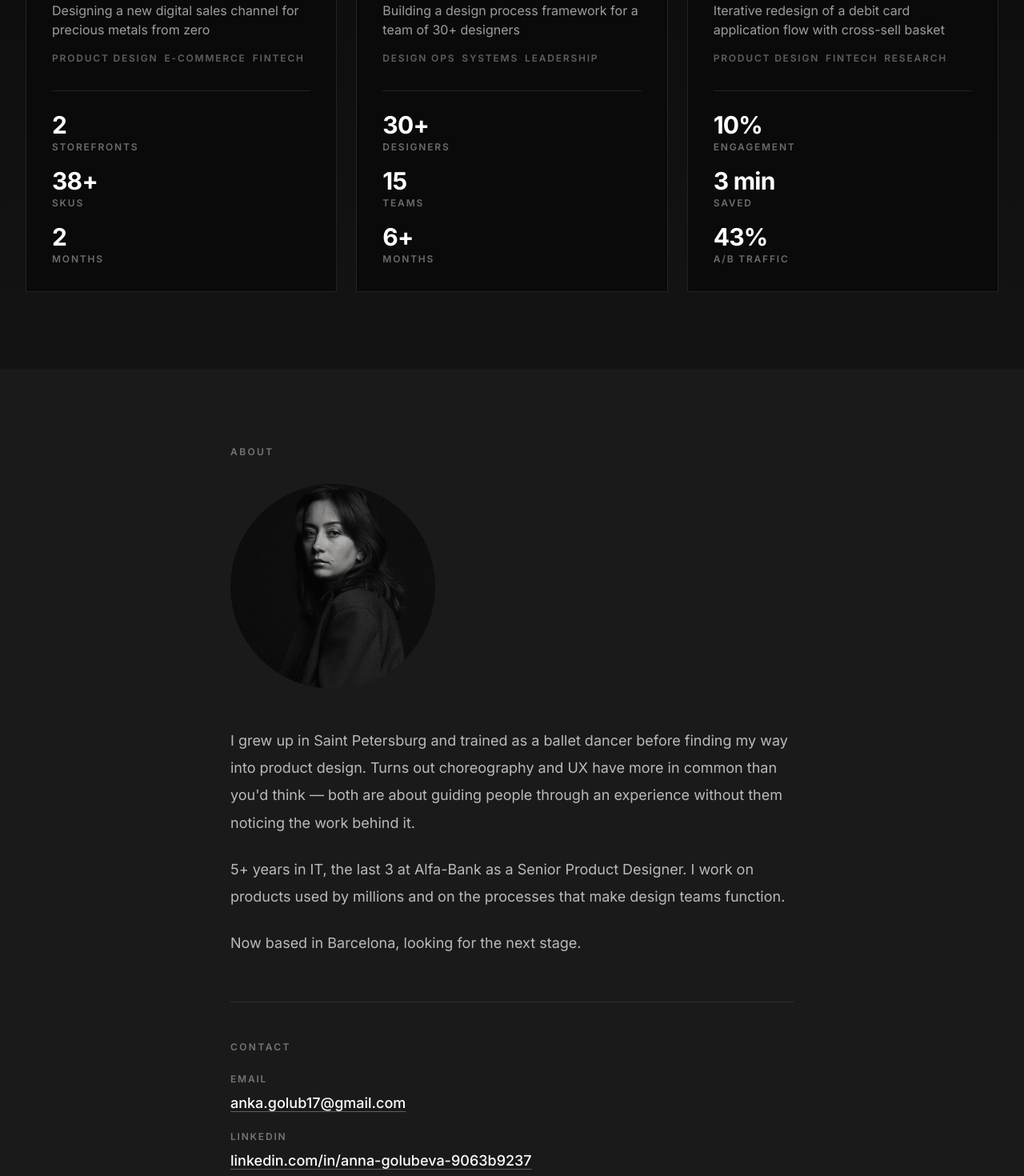
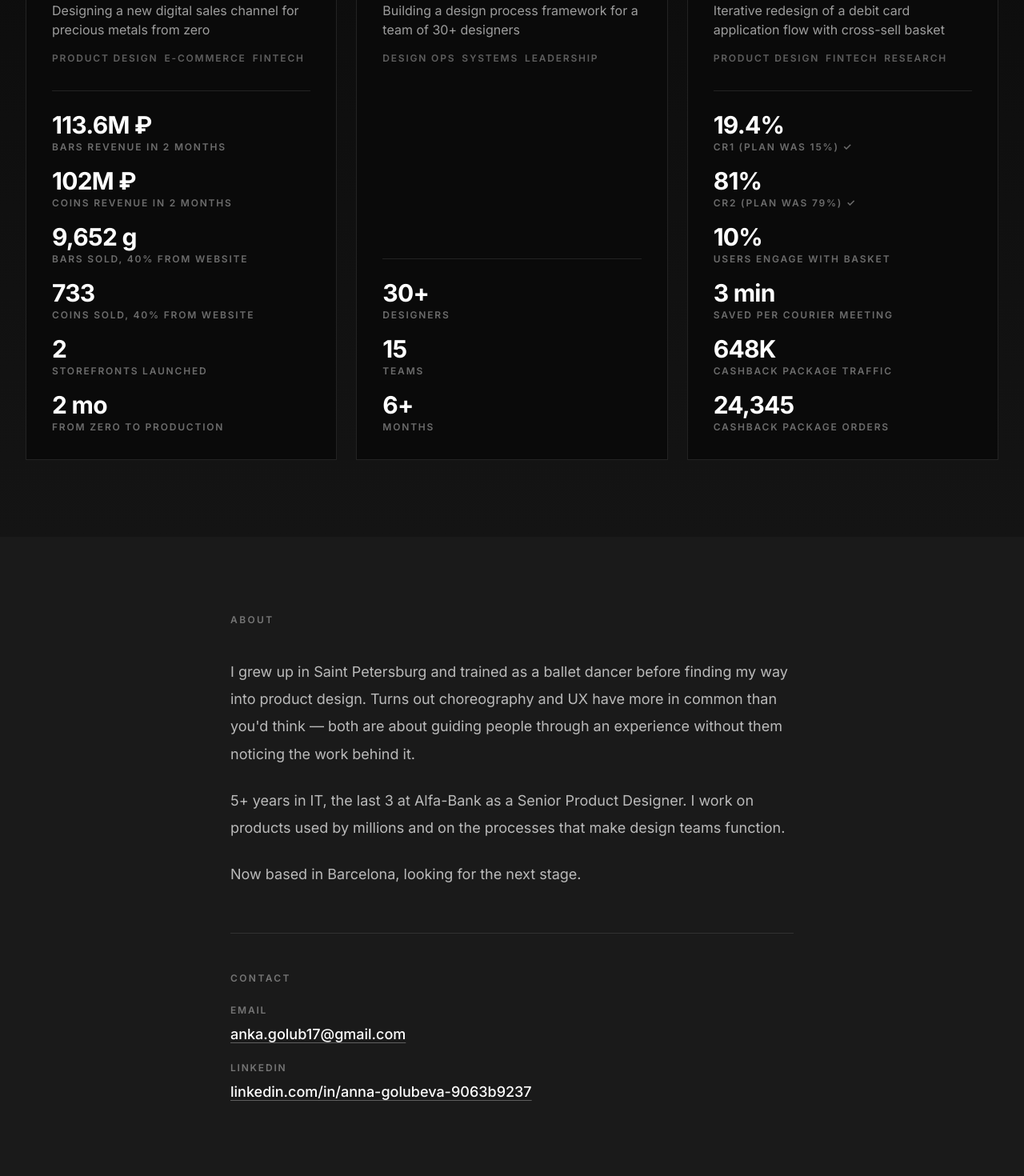
Before and after one commit to AnnGolub/portfolio, a Next.js app: page / in a window 1280 px wide. Shown: the part 1160-2630 px from the top of the page at 80% size. Built offline with nearby package versions, Linux system fonts and the light colour scheme.

Commit message:
Update case study metrics and refine hero and about layout.
Add stats grid on case pages, expand metals and basket data, zoom out hero on desktop, and remove about photo.

Co-authored-by: Cursor <cursoragent@cursor.com>

```diff
--- a/app/work/[slug]/page.tsx
+++ b/app/work/[slug]/page.tsx
@@ -59,21 +59,9 @@ export default function CaseStudyPage({ params }: PageProps) {
             </li>
           ))}
         </ul>
-        <ul className="mt-8 flex flex-wrap gap-8 border-t border-white/10 pt-8">
-          {caseStudy.stats.map((stat) => (
-            <li key={stat.label}>
-              <p className="text-2xl font-bold text-white sm:text-3xl">
-                {stat.value}
-              </p>
-              <p className="mt-1 text-xs font-semibold uppercase tracking-[0.15em] text-white/40">
-                {stat.label}
-              </p>
-            </li>
-          ))}
-        </ul>
       </header>
 
-      <CaseStudyContent content={caseStudy.content} />
+      <CaseStudyContent content={caseStudy.content} stats={caseStudy.stats} />
     </PageShell>
   );
 }
--- a/components/AboutSection.tsx
+++ b/components/AboutSection.tsx
@@ -10,15 +10,7 @@ export function AboutSection() {
       <div className="mx-auto max-w-6xl lg:max-w-[44rem]">
         <SectionLabel>About</SectionLabel>
 
-        <img
-          src="/photo.jpg"
-          alt="Anna Golubeva"
-          width={256}
-          height={256}
-          className="mt-8 h-64 w-64 rounded-full object-cover"
-        />
-
-        <div className="mt-10 space-y-6 text-base leading-[1.85] text-white/70 sm:mt-12 sm:text-lg sm:leading-[1.9]">
+        <div className="mt-8 space-y-6 text-base leading-[1.85] text-white/70 sm:mt-10 sm:text-lg sm:leading-[1.9]">
           <p>
             I grew up in Saint Petersburg and trained as a ballet dancer before
             finding my way into product design. Turns out choreography and UX
--- a/components/CaseStudyContent.tsx
+++ b/components/CaseStudyContent.tsx
@@ -1,4 +1,6 @@
 import { CaseStudyMeta } from "@/components/CaseStudyMeta";
+import { CaseStudyStats } from "@/components/CaseStudyStats";
+import type { CaseStat } from "@/data/cases";
 import {
   parseCaseContent,
   splitSectionParagraphs,
@@ -6,9 +8,10 @@ import {
 
 type CaseStudyContentProps = {
   content: string;
+  stats: CaseStat[];
 };
 
-export function CaseStudyContent({ content }: CaseStudyContentProps) {
+export function CaseStudyContent({ content, stats }: CaseStudyContentProps) {
   const { meta, sections } = parseCaseContent(content);
 
   return (
@@ -19,7 +22,13 @@ export function CaseStudyContent({ content }: CaseStudyContentProps) {
         </section>
       )}
 
-      <div className={meta.length > 0 ? "mt-10 sm:mt-14" : undefined}>
+      <CaseStudyStats stats={stats} />
+
+      <div
+        className={
+          meta.length > 0 || stats.length > 0 ? "mt-10 sm:mt-14" : undefined
+        }
+      >
         {sections.map((section, index) => (
           <section
             key={section.title}
--- a/components/CaseStudyMeta.tsx
+++ b/components/CaseStudyMeta.tsx
@@ -15,7 +15,7 @@ export function CaseStudyMeta({ items }: CaseStudyMetaProps) {
   ];
 
   return (
-    <dl className="grid grid-cols-1 gap-x-10 gap-y-6 border-b border-white/10 pb-10 sm:grid-cols-2 sm:gap-y-8 sm:pb-12">
+    <dl className="grid grid-cols-1 gap-x-10 gap-y-6 pb-10 sm:grid-cols-2 sm:gap-y-8 sm:pb-12">
       {sorted.map((item) => (
         <div key={item.label}>
           <dt className="text-xs font-semibold uppercase tracking-[0.15em] text-white/40">
--- /dev/null
+++ b/components/CaseStudyStats.tsx
@@ -0,0 +1,29 @@
+import type { CaseStat } from "@/data/cases";
+
+type CaseStudyStatsProps = {
+  stats: CaseStat[];
+};
+
+export function CaseStudyStats({ stats }: CaseStudyStatsProps) {
+  if (stats.length === 0) return null;
+
+  return (
+    <section
+      aria-label="Key metrics"
+      className="border-y border-white/10 bg-[#0a0a0a] py-10 sm:py-12"
+    >
+      <ul className="grid grid-cols-2 gap-x-6 gap-y-10 sm:gap-x-8 sm:gap-y-12 lg:grid-cols-3">
+        {stats.map((stat) => (
+          <li key={`${stat.label}-${stat.value}`}>
+            <p className="text-3xl font-black leading-none tracking-tight text-white sm:text-5xl">
+              {stat.value}
+            </p>
+            <p className="mt-2 text-xs font-semibold uppercase tracking-[0.15em] text-white/50">
+              {stat.label}
+            </p>
+          </li>
+        ))}
+      </ul>
+    </section>
+  );
+}
--- a/components/Hero.tsx
+++ b/components/Hero.tsx
@@ -4,11 +4,11 @@ import { site } from "@/data/site";
 
 export function Hero() {
   return (
-    <section className="relative h-screen overflow-hidden">
+    <section className="relative h-screen overflow-hidden bg-[#0a0a0a]">
       <img
         src="/photo.jpg"
         alt=""
-        className="absolute inset-0 h-full w-full object-cover object-[50%_15%] md:object-[50%_20%]"
+        className="absolute inset-0 h-full w-full object-cover object-[50%_15%] md:origin-[50%_10%] md:scale-[0.8] md:object-[50%_10%]"
         aria-hidden
       />
 
--- a/data/cases.ts
+++ b/data/cases.ts
@@ -20,9 +20,12 @@ export const cases: CaseStudy[] = [
       "Designing a new digital sales channel for precious metals from zero",
     tags: ["Product Design", "E-commerce", "Fintech"],
     stats: [
-      { value: "2", label: "storefronts" },
-      { value: "38+", label: "SKUs" },
-      { value: "2", label: "months" },
+      { value: "113.6M ₽", label: "Bars revenue in 2 months" },
+      { value: "102M ₽", label: "Coins revenue in 2 months" },
+      { value: "9,652 g", label: "Bars sold, 40% from website" },
+      { value: "733", label: "Coins sold, 40% from website" },
+      { value: "2", label: "Storefronts launched" },
+      { value: "2 mo", label: "From zero to production" },
     ],
     content: `Role: Lead Product Designer (solo). Team: Analyst, Backend Engineer, Frontend Engineer, QA. Timeline: September 2025 – present. Live: alfabank.ru/make-money/metall/
 
@@ -93,9 +96,12 @@ Framework adopted across all 15 product teams. Used as primary onboarding materi
       "Iterative redesign of a debit card application flow with cross-sell basket",
     tags: ["Product Design", "Fintech", "Research"],
     stats: [
-      { value: "10%", label: "engagement" },
-      { value: "3 min", label: "saved" },
-      { value: "43%", label: "A/B traffic" },
+      { value: "19.4%", label: "CR1 (plan was 15%) ✓" },
+      { value: "81%", label: "CR2 (plan was 79%) ✓" },
+      { value: "10%", label: "Users engage with basket" },
+      { value: "3 min", label: "Saved per courier meeting" },
+      { value: "648K", label: "Cashback package traffic" },
+      { value: "24,345", label: "Cashback package orders" },
     ],
     content: `Role: Product Designer. Team: Designer, Motional Designer, Researcher, Analyst, Marketing, Editor, Frontend/Backend, QA. Timeline: September 2023 – 2025. Status: Live on production (mobile + desktop).
 
```
